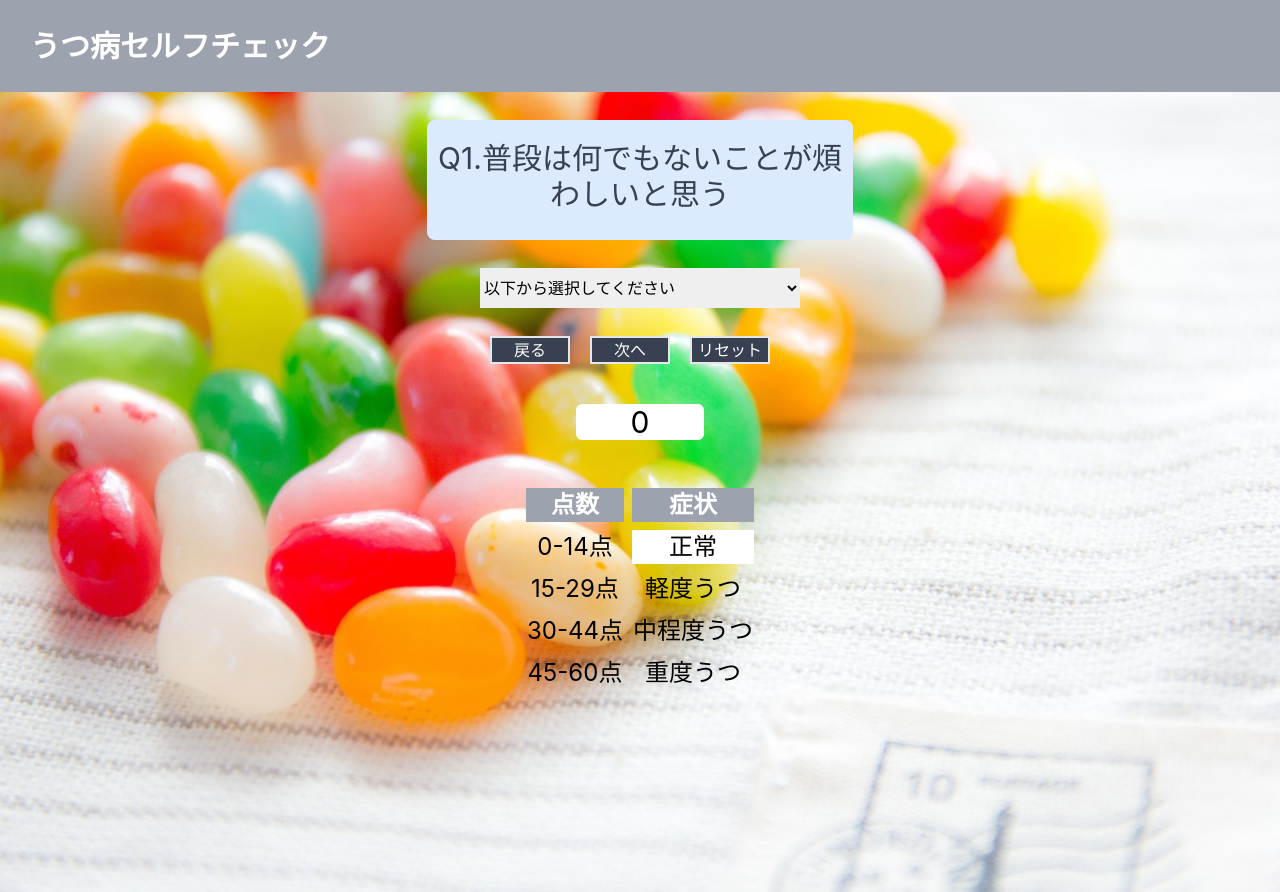
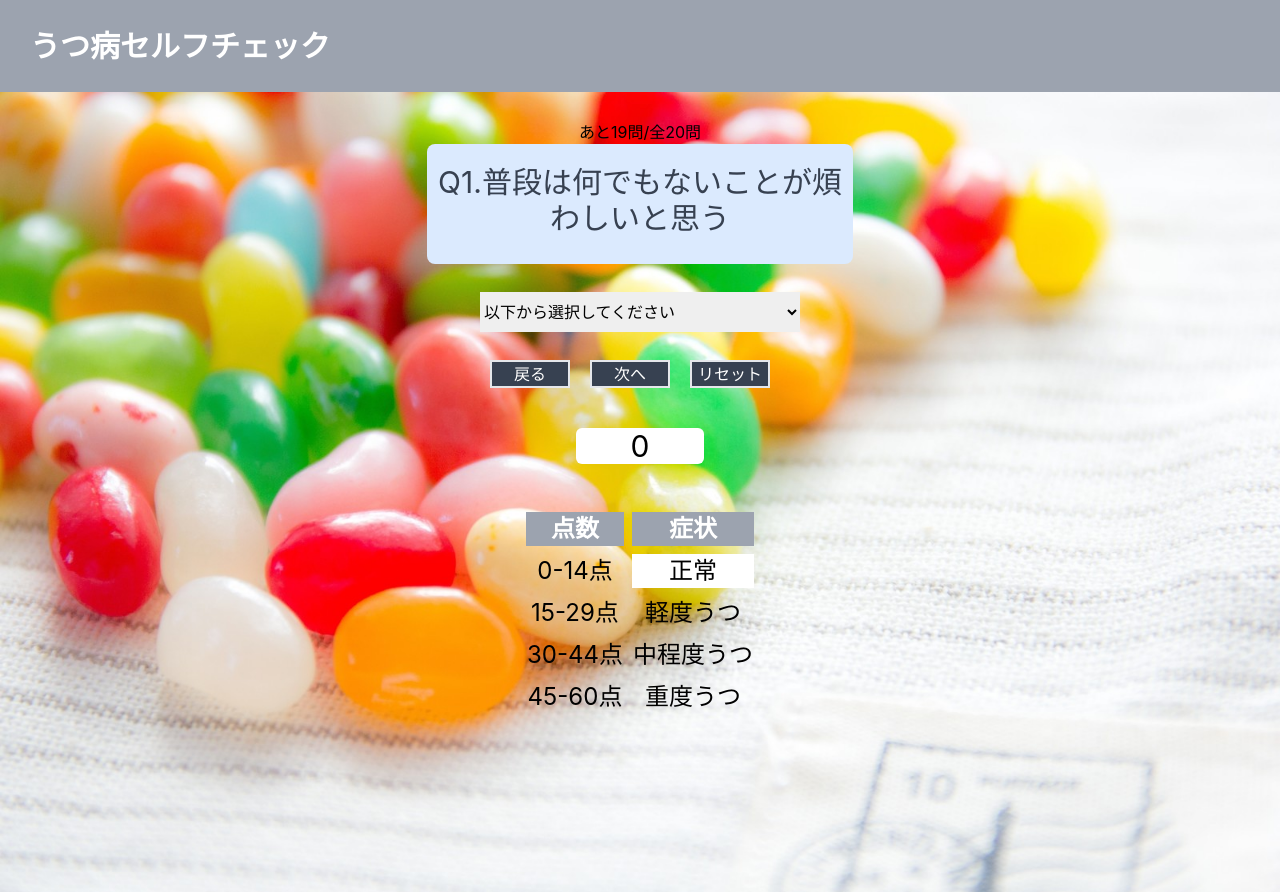
Before and after one commit to Saurinnn/react-utu2, a React (Create React App) app: page / in a window 1280 px wide. Built offline with nearby package versions, Linux system fonts and the light colour scheme.

Commit message:
設問カウント追加

```diff
--- a/src/App.jsx
+++ b/src/App.jsx
@@ -11,6 +11,7 @@ export const App = () =>{
   const [num,setNum] = useState(0);
   const [count,setCount] = useState([]);
 
+    let order = 0;
     let text ="";
     const message = [
     "Q1.普段は何でもないことが煩わしいと思う",
@@ -55,15 +56,18 @@ export const App = () =>{
       setNum(num - 1);
     };
 
+    order = num + 1;
     text = message[num];
 
     const addCount = (e) =>{
       const selectedValue= Number(e.target.value);
+      if(num === 19){
+        return;
+      }
       setCount([
         ...count,
           selectedValue,
       ]);
-      console.log("score is...",score);
       addNum();
       };
 
@@ -90,7 +94,7 @@ export const App = () =>{
     <h1 class="text-3xl font-bold pt-7 pb-7 bg-gray-400 text-white">　うつ病セルフチェック</h1>
     <div class="bg-cover bg-center text-center h-screen" style={{ backgroundImage:`url(${background})`}}>
     <div class="pt-7"></div>
-    <Dropdown text={text} addCount={addCount} />
+    <Dropdown text={text} order={order} addCount={addCount} />
     <div class="mb-10">
   <Button text="戻る" onClick={decreaseNum} />
   <Button text="次へ" onClick={addNum} />
--- a/src/components/Dropdown.jsx
+++ b/src/components/Dropdown.jsx
@@ -1,8 +1,9 @@
 import React from "react";
 
-const Dropdown = ({ text, addCount }) => {
+const Dropdown = ({ order ,text, addCount }) => {
   return (
     <div>
+      <h3>あと{20-order}問/全20問</h3>
       <p className="pt-5 pb-7 text-3xl sm:w-6/12 md:w-9/12 lg:w-1/3 mr-auto ml-auto rounded-lg bg-blue-100 text-gray-700">{text}</p>
       <select className="mt-7 mb-7 h-10 w-80" id="freq" onChange={addCount}>
         <option value="" selected>以下から選択してください</option>
```
